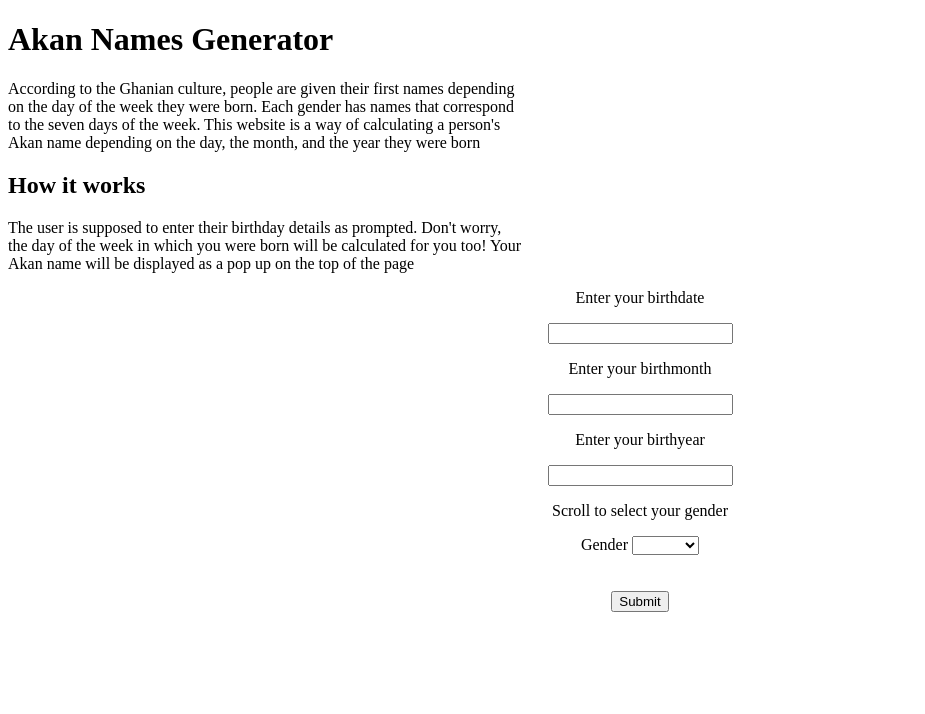
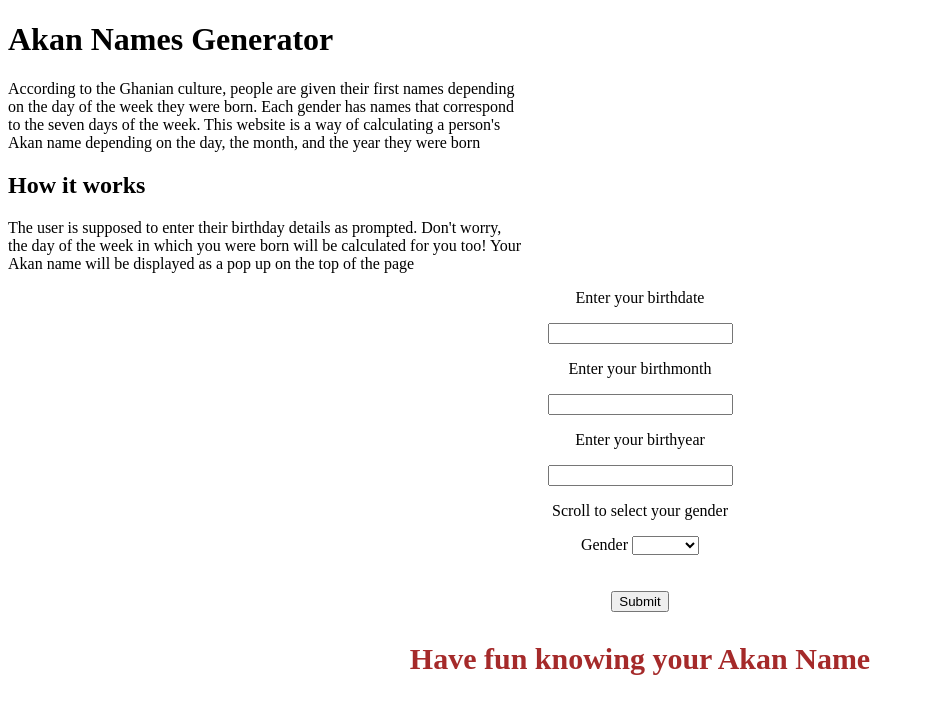
Before and after one commit to Otybrian/akan-names, a plain HTML site: page index.html in a window 1280 px wide. Shown: the whole page, without its empty margins (0-925 px from the left). Drawn offline with Linux system fonts and the light colour scheme.

```diff
--- a/index.html
+++ b/index.html
@@ -20,6 +20,7 @@
                      Akan name will be displayed as a pop up on the top of the page</p>
             </div>
         </div>
+
         <center>
             <div class="form">
                 <div class="details">
@@ -44,5 +45,9 @@
                 <button id="button" onclick="OnSubmit()">Submit</button>
             </div>
         </center>
+    <center>
+    <p style="font-size: 30px; font-weight: 900; color: brown;">Have fun knowing your Akan Name</p>
+    </center>
+    <script src="script.js"></script>
 </body>
 </html>
```
Lines whose indentation alone changed are shown as unchanged.
